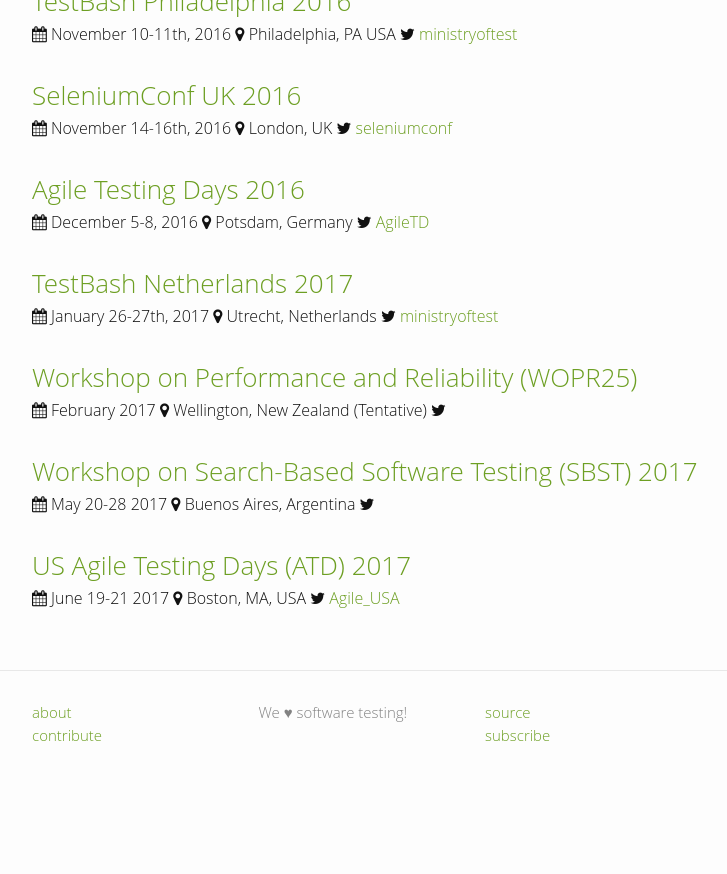
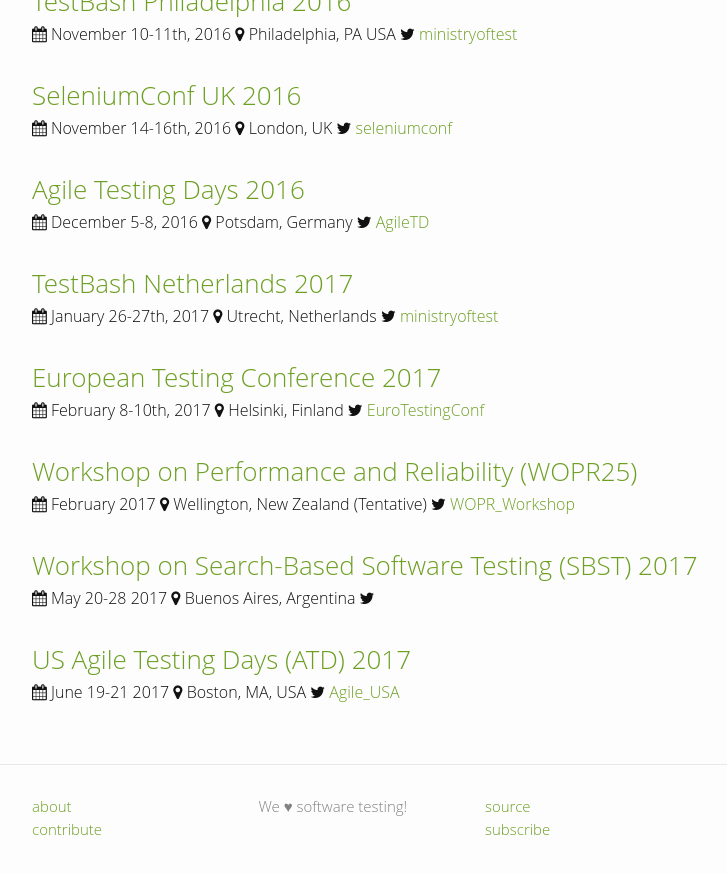
Before and after one commit to TestingConferences/testingconferences.github.io, a Jekyll site: the page built from index.html, in a window 1280 px wide and 900 px high, scrolled down 2093 px. Shown: the top 874 px of the window, without its empty margins (238-965 px from the left). Built offline with Jekyll 4.4.1, drawn with Linux system fonts in a browser that asks for light colours; before the commit the page ends 2899 px from its top, so only the background shows below that.

Commit message:
European Testing Conf 2017

```diff
--- a/_data/current.yml
+++ b/_data/current.yml
@@ -140,10 +140,17 @@
   url: http://www.ministryoftesting.com/2016/07/testbash-netherlands-2017/
   twitter: ministryoftest
 
+- name: European Testing Conference 2017
+  location: Helsinki, Finland
+  dates: "February 8-10th, 2017"
+  url: http://europeantestingconference.eu/
+  twitter: EuroTestingConf
+
 - name: Workshop on Performance and Reliability (WOPR25)
   location: Wellington, New Zealand (Tentative)
   dates: "February 2017"
   url: http://www.performance-workshop.org/
+  twitter: WOPR_Workshop
 
 - name: Workshop on Search-Based Software Testing (SBST) 2017
   location: Buenos Aires, Argentina
```
